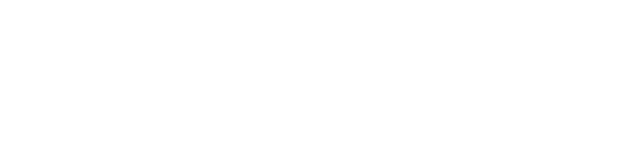
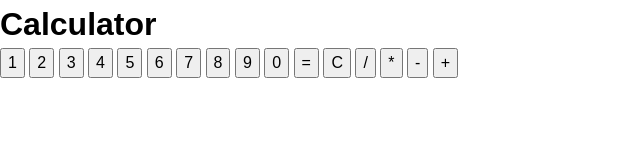
Before and after one commit to KaitlinKCheng/calculator, a plain HTML site: page index.html in a window 1280 px wide. Shown: the whole page, without its empty margins (0-640 px from the left). Drawn offline with Linux system fonts and the light colour scheme.

Commit message:
Add basic buttons

```diff
--- a/index.html
+++ b/index.html
@@ -10,6 +10,31 @@
 </head>
 
 <body>
+    <main>
+        <h1 id="title">Calculator</h1>
+        <div id="calc-container">
+            <button id="one" class="number calc-btn">1</button>
+            <button id="two" class="number calc-btn">2</button>
+            <button id="three" class="number calc-btn">3</button>
+
+            <button id="four" class="number calc-btn">4</button>
+            <button id="five" class="number calc-btn">5</button>
+            <button id="six" class="number calc-btn">6</button>
+
+            <button id="seven" class="number calc-btn">7</button>
+            <button id="eight" class="number calc-btn">8</button>
+            <button id="nine" class="number calc-btn">9</button>
+
+            <button id="zero" class="number calc-btn">0</button>
+            <button id="equals" class="calc-btn">=</button>
+            <button id="clear" class="calc-btn">C</button>
+
+            <button id="divide" class="operator calc-btn">/</button>
+            <button id="multiply" class="operator calc-btn">*</button>
+            <button id="subtract" class="operator calc-btn">-</button>
+            <button id="add" class="operator calc-btn">+</button>
+        </div>
+    </main>
     <script src="./scripts/script.js"></script>
 </body>
 
```
